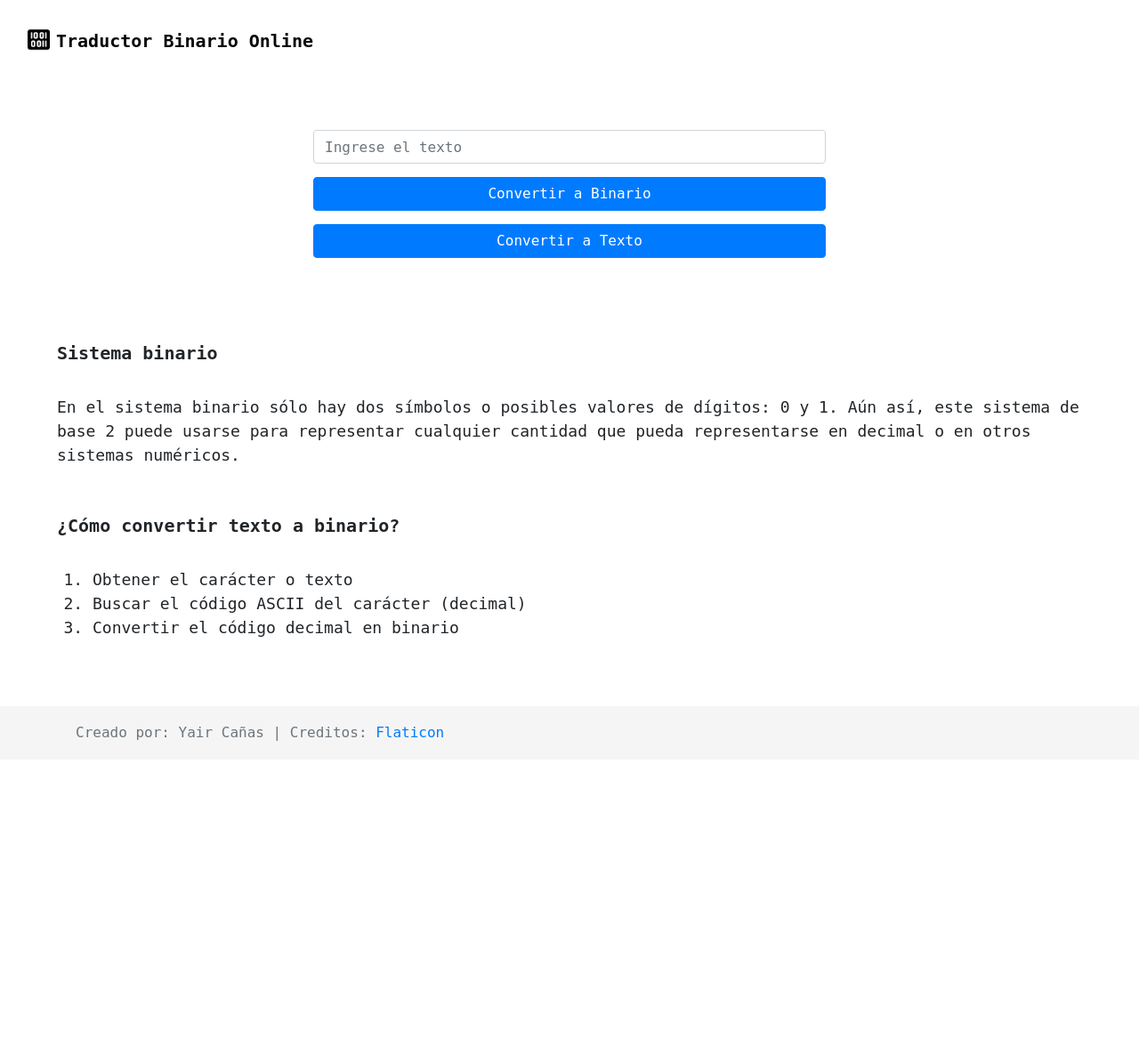
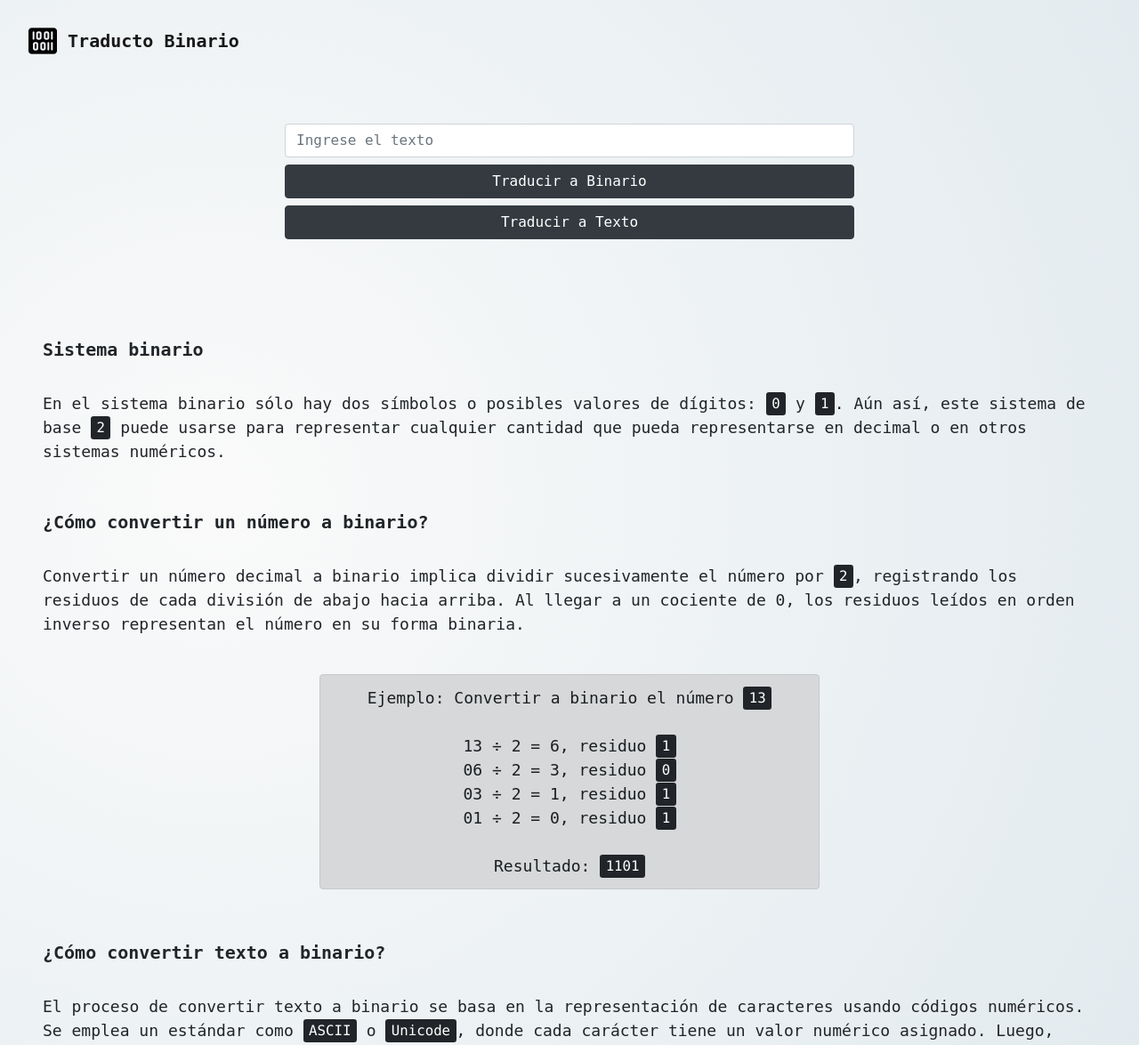
Before and after one commit to ycanas/ttbinary, a plain HTML site: page index.html in a window 1280 px wide. Shown: the top 1175 px of the page at 89% size. Before the commit the page ends 854 px from the top, so only its background shows below. Drawn offline with nearby package versions, Linux system fonts and the light colour scheme.

Commit message:
actualización

```diff
--- a/index.html
+++ b/index.html
@@ -2,65 +2,94 @@
 <html lang="es">
 <head style="min-height: 100%;">
     <meta charset="UTF-8">
-    <meta name="application-name" content="TextToBinary">
+    <meta name="application-name" content="Traductor Binario">
     <meta name="author" content="Yair Cañas">
     <meta name="description" content="Conversión de texto a binario online">
     <meta name="keywords" content="texto, binario, online">
     <meta name="viewport" content="width=device-width, initial-scale=1">
+
+    <!-- estilos -->
     <link rel="stylesheet" href="https://cdn.jsdelivr.net/npm/bootstrap@4.6.2/dist/css/bootstrap.min.css" integrity="sha384-xOolHFLEh07PJGoPkLv1IbcEPTNtaed2xpHsD9ESMhqIYd0nLMwNLD69Npy4HI+N" crossorigin="anonymous">
     <link rel="stylesheet" type="text/css" href="./styles.css">
     <link rel="icon" type="image/png" href="./img/favicon.png">
-    <title>TextToBinary</title>
+    <title>Traducto Binario</title>
 </head>
 <body>
-    <!-- Barra de navegación -->
+    <!-- barra de navegación -->
     <nav class="navbar navbar-light">
-        <a class="navbar-brand" href="./index.html" style="margin-top: 15px; margin-left: 15px;">
-            <img src="./img/icon.png" width=25 height=25>
-            <b id="textNavBar">Traductor Binario Online</b>
+        <a class="navbar-brand my-3 mx-3" href="./index.html">
+            <img src="./img/icon.png" width=32 height=32>
+            <p class="d-inline align-middle"> <b>Traducto Binario</b> </p>
         </a>
     </nav>
 
-    <!-- Entrada -->
+    <!-- entrada -->
     <form>
-        <div class="form-group mx-auto" id="divInput">
+        <div class="form-group mx-auto w-50 mt-5">
             <input type="text" class="form-control" id="inputText" name="input" autocomplete="off" placeholder="Ingrese el texto">
-            <button type="button" class="btn btn-primary" id="buttonBinary">Convertir a Binario</button>
-            <button type="button" class="btn btn-primary" id="buttonText">Convertir a Texto</button>
+            <button type="button" class="btn btn-dark w-100 mt-2" id="buttonBinary">Traducir a Binario</button>
+            <button type="button" class="btn btn-dark w-100 mt-2" id="buttonText">Traducir a Texto</button>
         </div>
     </form>
 
-    <!-- Salida -->
-    <div role="alert" id="divOutput" >
+    <!-- salida -->
+    <div role="alert" id="divOutput">
         <!-- JavaScript -->
     </div>
 
-    <!-- Información -->
-    <div class="mx-auto" id="divInformation">
+    <!-- infromación -->
+    <div class="px-5 pt-5 mt-5" style="font-size: 18px;">
         <p>
-            <h5><b>Sistema binario</b></h5><br>
-            En el sistema binario sólo hay dos símbolos o posibles valores de dígitos: 0 y 1.
-            Aún así, este sistema de base 2 puede usarse para representar cualquier cantidad
+            <h5> <b>Sistema binario</b> </h5><br>
+            En el sistema binario sólo hay dos símbolos o posibles valores de dígitos: <kbd>0</kbd> y <kbd>1</kbd>.
+            Aún así, este sistema de base <kbd>2</kbd> puede usarse para representar cualquier cantidad
             que pueda representarse en decimal o en otros sistemas numéricos.<br><br><br>
-            <h5><b>¿Cómo convertir texto a binario?</b></h5><br>
+
+            <h5> <b>¿Cómo convertir un número a binario? </b></h5><br>
+            Convertir un número decimal a binario implica dividir sucesivamente el número por <kbd>2</kbd>,
+            registrando los residuos de cada división de abajo hacia arriba. Al llegar a un cociente de 0,
+            los residuos leídos en orden inverso representan el número en su forma binaria.
+        </p> <br>
+
+        <div class="container w-50">
+            <p class="alert alert-dark text-center">
+                Ejemplo: Convertir a binario el número <kbd>13</kbd><br> <br>
+                13 ÷ 2 = 6, residuo <kbd>1</kbd> <br>
+                06 ÷ 2 = 3, residuo <kbd>0</kbd> <br>
+                03 ÷ 2 = 1, residuo <kbd>1</kbd> <br>
+                01 ÷ 2 = 0, residuo <kbd>1</kbd> <br> <br>
+                Resultado: <kbd>1101</kbd>
+            </p><br>
+        </div>
+
+        <p>
+            <h5> <b>¿Cómo convertir texto a binario? </b></h5><br>
+            El proceso de convertir texto a binario se basa en la representación de
+            caracteres usando códigos numéricos. Se emplea un estándar como <kbd>ASCII</kbd>
+            o <kbd>Unicode</kbd>, donde cada carácter tiene un valor numérico asignado. Luego, estos
+            valores se convierten a su equivalente en binario. <br> <br>
+
+            <h5>Ejemplo: </h5> <br>
+
             <ol>
-                <li>Obtener el carácter o texto</li>
-                <li>Buscar el código ASCII del carácter (decimal)</li>
-                <li>Convertir el código decimal en binario</li>
+                <li>Obtener el caracter o texto → <kbd>A</kbd></li>
+                <li>Buscar el código ASCCI del caracter → <kbd>65</kbd></li>
+                <li>Convertir el código (decimal) a binario → <kbd>1000001</kbd></li>
             </ol>
         </p>
     </div>
 
-    <!-- Pie de pagina -->
-    <footer class="footer">
-        <div class="container">
-          <span class="text-muted">Creado por: Yair Cañas | Creditos:
+    <!-- pie de pagina -->
+    <footer class="footer w-100 mt-5 pt-3 mb-4 ">
+        <div class="d-flex flex-row-reverse mx-5">
+          <span class="text-muted">Creado por:
+            <a href="https://github.com/ycanas" class="text-reset font-weight-bold"> Yair Cañas</a> | Imagenes:
             <a href="https://www.flaticon.es/iconos-gratis/binario" title="binario iconos">Flaticon</a>
           </span>
         </div>
     </footer>
 
-    <!-- Script -->
+    <!-- script -->
     <script src="./main.js"></script>
 </body>
 </html>
--- a/main.js
+++ b/main.js
@@ -1,5 +1,6 @@
 const buttonBinary = document.getElementById('buttonBinary');
 const buttonText = document.getElementById('buttonText');
+
 
 buttonBinary.onclick = function(){
     const divOutput = document.getElementById('divOutput');
@@ -14,23 +15,30 @@ buttonBinary.onclick = function(){
 
     for(let i = 0; i < input.length; i++){
         let binary = input.charCodeAt(i).toString(2).toString();
-        output += Array(8-binary.length+1).join('0')+binary+" ";
+        output += Array(8 - binary.length + 1).join('0') + binary + " ";
     }
 
     document.getElementById('inputText').value = "";
-    divOutput.className = "alert alert-success mx-auto";
+    divOutput.className = "w-50 mt-1 alert alert-success mx-auto";
     divOutput.innerHTML = `${output.trim()}`;
 }
+
 
 buttonText.onclick = function(){
     const divOutput = document.getElementById('divOutput');
     const input = document.getElementById('inputText').value.split(' ');
     let output = "";
 
+    if(input == ''){
+        divOutput.innerHTML = "";
+        document.getElementById('divOutput').className = "";
+        return;
+    }
+
     for(let i = 0; i < input.length; i++){
         if(isNaN(parseInt(input[0], 2))){
             document.getElementById('inputText').value = "";
-            divOutput.className = "alert alert-success mx-auto";
+            divOutput.className = "w-50 mt-1 alert alert-danger mx-auto";
             divOutput.innerHTML = "Tipo de texto inválido";
             return;
         }
@@ -46,6 +54,6 @@ buttonText.onclick = function(){
     }
 
     document.getElementById('inputText').value = "";
-    divOutput.className = "alert alert-success mx-auto";
+    divOutput.className = "w-50 mt-1 alert alert-success mx-auto";
     divOutput.innerHTML = `${output.trim()}`;
 }
--- a/styles.css
+++ b/styles.css
@@ -1,41 +1,9 @@
-button{
-    width: 100%;
-    margin-top: 15px;
-}
-
 body{
     font-family: 'monospace';
+
+    background: radial-gradient(
+        circle at 18.7% 37.8%,
+        rgb(250, 250, 250) 0%,
+        rgb(225, 234, 238) 90%
+    );
 }
-
-.footer {
-    position: relative;
-    margin-top: 75px;
-    width: 100%;
-    height: 60px;
-    line-height: 60px;
-    background-color: #f5f5f5;
-}
-
-#textNavBar{
-    position: absolute;
-    margin-top: 3px;
-    margin-left: 7px;
-    font-size: 20px;
-    color: rgba(0, 0, 0, 0.973);
-}
-
-#divInput{
-    width: 45%;
-    margin-top: 75px;
-}
-
-#divOutput{
-    width: 45%;
-    margin-top: 15px;
-}
-
-#divInformation{
-    width: 90%;
-    margin-top: 95px;
-    font-size: 18px;
-}
```
